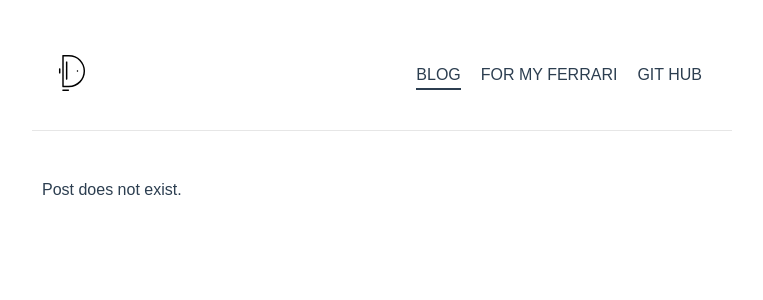
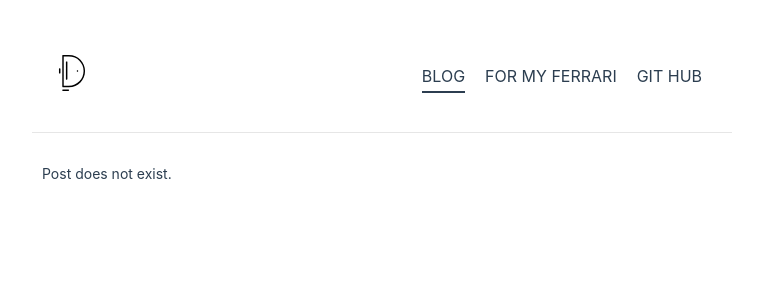
Before and after one commit to dogrod/frontend-blog-dogrod-com, a React app: page /posts/1 in a window 1280 px wide. Shown: the top 300 px of the page, without its empty margins (258-1021 px from the left). Built offline with nearby package versions, Linux system fonts and the light colour scheme; no server answers.

Commit message:
:lipstick: Migrate stylesheet solution to Sass

```diff
--- a/src/App.scss
+++ b/src/App.scss
@@ -6,5 +6,5 @@
 }
 
 .content {
-  padding: 50px 10px 30px;
+  padding: 30px 10px;
 }
--- a/src/assets/styles/common.scss
+++ b/src/assets/styles/common.scss
@@ -1,11 +1,19 @@
+@import '~assets/styles/variables.scss';
+@import '~assets/styles/mixins.scss';
+
 body {
+  @include font($normal-font-size);
+
   margin: 0;
   padding: 0;
-  font-family: sans-serif;
-  color: #2c3e50;
+  color: $theme-color;
+  font-family: -apple-system, BlinkMacSystemFont, "Segoe UI", Roboto,
+  "Helvetica Neue", Helvetica, "PingFang SC", "Hiragino Sans GB", "Microsoft YaHei",
+  SimSun, sans-serif;
+  font-weight: 400;
 }
 
 a, a:active {
-  color: #2c3e50;
+  color: $theme-color;
   text-decoration: none;
 }
--- /dev/null
+++ b/src/assets/styles/mixins.scss
@@ -0,0 +1,6 @@
+@import './variables.scss';
+
+@mixin font($size: 14px) {
+  font-size: $size;
+  line-height: $size + 8px;
+}
--- a/src/assets/styles/variables.scss
+++ b/src/assets/styles/variables.scss
@@ -1 +1,15 @@
-$title-size: 14px
+$color-pink: #E54973;
+$color-white: #FFF;
+$color-navy-blue: #2C3E50;
+
+$theme-color: $color-navy-blue;
+$active-color: $color-pink;
+$border-color: #e6e6e6;
+$assist-font-color: mix($color-white, $color-navy-blue);
+
+// line-height = font-size + 8px
+$extra-large-font-size: 20px;
+$large-font-size: 16px;
+$normal-font-size: 14px;
+$small-font-size: 13px;
+$extra-small-font-size: 12px;
--- a/src/components/NavHeader/index.scss
+++ b/src/components/NavHeader/index.scss
@@ -1,3 +1,6 @@
+@import '~assets/styles/variables.scss';
+@import '~assets/styles/mixins.scss';
+
 header {
   display: flex;
   justify-content: space-between;
@@ -19,9 +22,10 @@ header {
       padding: 20px 10px;
 
       a {
+        @include font($large-font-size);
+
         padding: 5px 0;
 
-        font-size: 16px;
         border-bottom: 2px solid transparent;
         transition: .2s;
 
--- a/src/views/PostDetail/index.scss
+++ b/src/views/PostDetail/index.scss
@@ -1,13 +1,30 @@
 @import '~assets/styles/variables.scss';
+@import '~assets/styles/mixins.scss';
 
 .post {
+  padding: 10px;
+
+  &__title,
+  &__publish-time {
+    text-align: center;
+  }
+
   &__title {
-    font-weight: 400;
-    font-size: $title-size;
+    @include font($extra-large-font-size);
+
     letter-spacing: 1px;
+
+    @media screen and (max-width: 700px) {
+      @include font($large-font-size);
+    }
+  }
+
+  &__publish-time {
+    color: $assist-font-color;
   }
 
   &__content {
+    @include font($normal-font-size);
     padding: 10px 0;
   }
 }
--- a/src/views/PostDetail/index.tsx
+++ b/src/views/PostDetail/index.tsx
@@ -69,8 +69,7 @@ class PostDetail extends React.Component<DetailProps> {
       })
 
       return tagsLength ? (
-          <div className="post__tag">Tag{tagsLength > 1 ? 's' : null}
-          : {renderTagsContent}</div>
+          <div className="post__tag">标签: {renderTagsContent}</div>
         ) : null
     }
 
@@ -84,7 +83,7 @@ class PostDetail extends React.Component<DetailProps> {
             __html: post.content
           }}
         />
-        <div className="post__category">Category: {post.category.title}</div>
+        <div className="post__category">分类: {post.category.title}</div>
         {renderTags()}
       </div>
     )
--- a/src/views/PostList/index.scss
+++ b/src/views/PostList/index.scss
@@ -1,3 +1,6 @@
+@import '~assets/styles/variables.scss';
+@import '~assets/styles/mixins.scss';
+
 .post-list {
   ul {
     list-style: none;
@@ -11,56 +14,100 @@
   li {
     display: flex;
     padding: 30px 50px 10px;
+
+    @media screen and (max-width: 700px) {
+      padding-top: 0;
+      padding-left: 0;
+      padding-right: 0;
+    }
   }
 
   &__publish-time {
+    @include font($large-font-size);
+
     flex-grow: 0;
-    margin-top: 5px;
     width: 150px;
     min-width: 150px;
 
-    color: #999;
-    font-size:18px;
+    color: $assist-font-color;
     letter-spacing: 1px;
+
+    @media screen and (max-width: 700px) {
+      @include font($small-font-size);
+
+      margin-top: 2px;
+      width: 100px;
+      min-width: 100px;
+    }
+  }
+
+  &__content {
+    flex-grow: 1;
+    width: auto;
+    overflow: hidden;
   }
 
   &__title {
-    flex-grow: 1;
-    width: auto;
-
     text-align: left;
     cursor: pointer;
     transition: .3s;
 
     a {
+      @include font($extra-large-font-size);
+
+      display: inline-block;
+      width: 100%;
+      overflow: hidden;
+
+      white-space: nowrap;
+      text-overflow: ellipsis;
       font-weight: 400;
-      font-size: 24px;
       letter-spacing: 1px;
 
       &:hover {
-        color: #e54973;
+        color: $active-color;
+      }
+
+      @media screen and (max-width: 700px) {
+        @include font($large-font-size);
       }
     }
   }
-}
 
-@media screen and (max-width: 700px) {
-  .post-list {
+  &__summary {
+    @include font($normal-font-size);
+
+    position: relative;
+    padding-bottom: 20px;
+
+    color: $assist-font-color;
+    text-align: left;
 
     li {
-      padding-left: 0;
-      padding-right: 0;
+      padding: 0;
+      margin: 0;
+      text-align: left;
     }
 
+    &__view {
+      @include font($small-font-size);
 
-    &__publish-time {
-      width: 120px;
-      min-width: 120px;
-      font-size: 13px;
+      position: absolute;
+      right: 0;
+      bottom: 0;
+
+      a {
+        border-bottom: 1px dashed transparent;
+        transition: .3s;
+
+        &:hover {
+          border-color: #2c3e50;
+        }
+      }
     }
 
-    &__title a {
-      font-size: 18px;
+    @media screen and (max-width: 700px) {
+      display: none;
     }
   }
 }
--- a/src/views/PostList/index.tsx
+++ b/src/views/PostList/index.tsx
@@ -48,10 +48,22 @@ class PostList extends React.Component {
       return (
         <li key={post.id}>
           <div className="post-list__publish-time">{displayPublishTime}</div>
-          <div className="post-list__title">
-            <Link to={`/posts/${post.slug}`}>
-              {post.title.toUpperCase()}
-            </Link>
+          <div className="post-list__content">
+            <div className="post-list__title">
+              <Link to={`/posts/${post.slug}`}>
+                {post.title.toUpperCase()}
+              </Link>
+            </div>
+            <div className="post-list__summary">
+              <div
+                dangerouslySetInnerHTML={{__html: post.content}}
+              />
+              <span className="post-list__summary__view">
+                <Link to={`/posts/${post.slug}`}>
+                  查看全文
+                </Link>
+              </span>
+            </div>
           </div>
         </li>
       )
```
